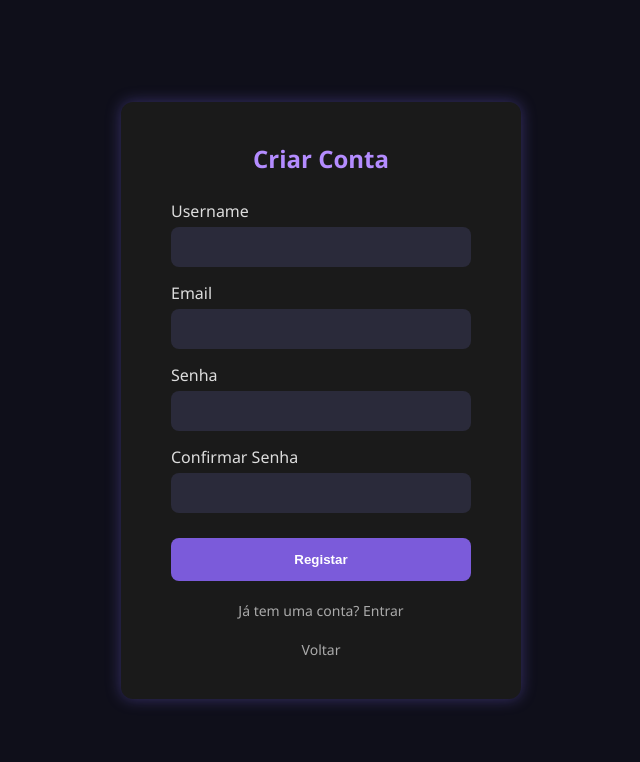
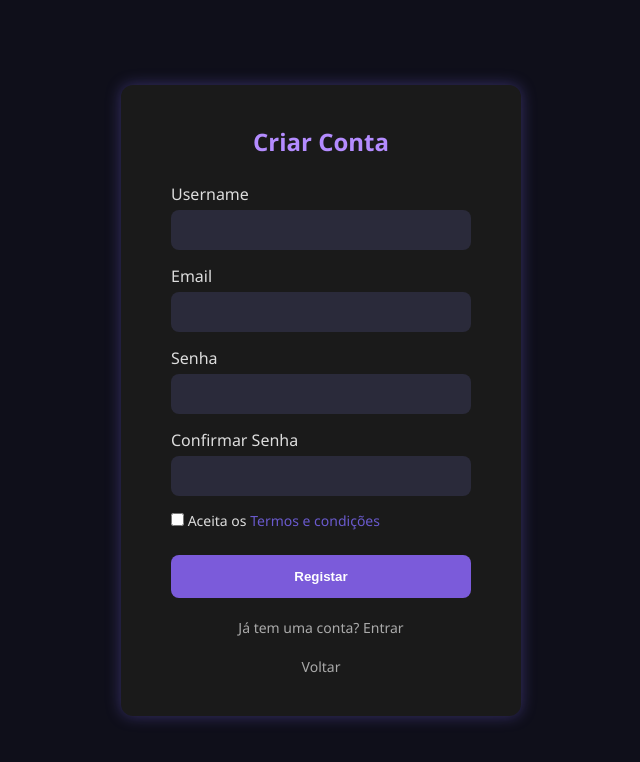
Before and after one commit to Noxx-Lab/areanaread, a PHP site: page /arenaread/Sign_up.php in a window 1280 px wide. Shown: the top 762 px of the page, without its empty margins (319-959 px from the left). Run offline with PHP 8.4, Linux system fonts and the light colour scheme.

Commit message:
minor issus easy fix

```diff
--- a/Sign_up.php
+++ b/Sign_up.php
@@ -106,6 +106,8 @@ if ($_SERVER['REQUEST_METHOD'] === 'POST') {
             <label>Confirmar Senha</label>
             <input type="password" name="confirmar" pattern="^(?=.*[A-Za-z])(?=.*\d).+$" minlength="6" required>
 
+            <label class="checkbox-termos"><input type="checkbox" required>  Aceita os <a href="termos.php">Termos e condições</a></label>
+
             <button type="submit">Registar</button>
 
             <a href="login.php" class="btn-voltar">Já tem uma conta? Entrar</a>
--- a/css/signup.css
+++ b/css/signup.css
@@ -149,3 +149,20 @@ body {
     color: #70ff95;
     margin-top: 15px;
 }
+
+.checkbox-termos {
+    display: flex;
+    align-items: left;
+    gap: 8px;
+    color: white; /* ou a cor que estás a usar no texto */
+    font-size: 14px;
+  }
+
+.checkbox-termos a{
+    text-decoration: none;
+    color: #6a5acd;
+}
+
+.checkbox-termos a:hover{
+    color:#8775ff ;
+}
--- a/eliminar.php
+++ b/eliminar.php
@@ -129,7 +129,7 @@ if ($_SERVER['REQUEST_METHOD'] === 'POST') {
       <input type="text" id="filtro-obras" placeholder="Pesquisar obras" class="barra-pesquisa">
       <div id="obras-container" class="obras-grid">
         <?php foreach ($obras as $obra): ?>
-          <label class="obra-card <?= $id_manga_selecionado == $obra['id_manga'] ? 'selected' : '' ?>" data-titulo="<?= strtolower($obra['titulo']) ?>" style="display: none;">
+          <label class="obra-card <?php echo $id_manga_selecionado == $obra['id_manga'] ? 'selected' : '' ?>" data-titulo="<?php echo strtolower($obra['titulo']) ?>" style="display: none;">
             <input type="radio" name="id_manga" value="<?php echo $obra['id_manga'] ?>" style="display: none">
             <img src="<?php echo $obra['capa'] ?>" alt="<?php echo $obra['titulo'] ?>">
             <span><?php echo $obra['titulo'] ?></span>
--- a/historico.php
+++ b/historico.php
@@ -18,6 +18,7 @@ while ($linha = $result_historico->fetch_assoc()) {
     $capitulos = explode(",", $linha['capitulos_lidos']);
     $capitulos = array_map("intval", $capitulos);
     if (is_array($capitulos) && count($capitulos) > 0) {
+        asort($capitulos); // Ordena decrescente
         $linha['capitulos_recentes'] = array_slice($capitulos, 0, 3);
         $linha['data_leitura'] = date("d/m/Y H:i", strtotime($linha['data_update']));
         $obras[] = $linha;
--- a/progresso.php
+++ b/progresso.php
@@ -54,7 +54,6 @@ if ($result_progresso->num_rows > 0) {
 
     // Fundir e remover duplicados
     $todos_capitulos = array_unique(array_merge($capitulos_bd, $capitulos_lidos));
-    sort($todos_capitulos);
     $cap_validos = implode(",", $todos_capitulos);
 
     $sql_atualizar = "UPDATE user_progress SET capitulos_lidos = ? WHERE iduser = ? AND link_manga = ?";
```
